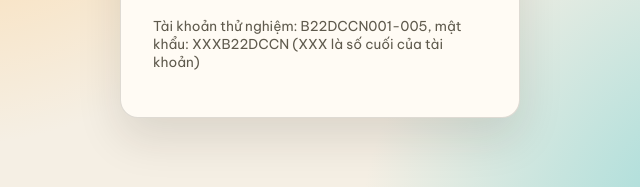
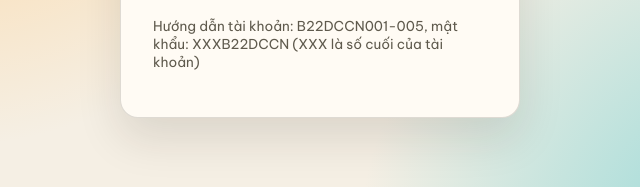
Before and after one commit to baosatboiz/soa, a website: page index.html in a window 1280 px wide. Shown: the part 422-609 px from the top of the page, 320-960 px from the left. Drawn offline with Linux system fonts and the light colour scheme.

Commit message:
Update login hint label to Hướng dẫn tài khoản

```diff
--- a/index.html
+++ b/index.html
@@ -62,7 +62,7 @@
 
           <div id="loginError" class="login-error" style="display: none;"></div>
 
-          <p class="login-hint">Tài khoản thử nghiệm: B22DCCN001-005, mật khẩu: XXXB22DCCN (XXX là số cuối của tài khoản)</p>
+          <p class="login-hint">Hướng dẫn tài khoản: B22DCCN001-005, mật khẩu: XXXB22DCCN (XXX là số cuối của tài khoản)</p>
         </div>
       </section>
 
```
